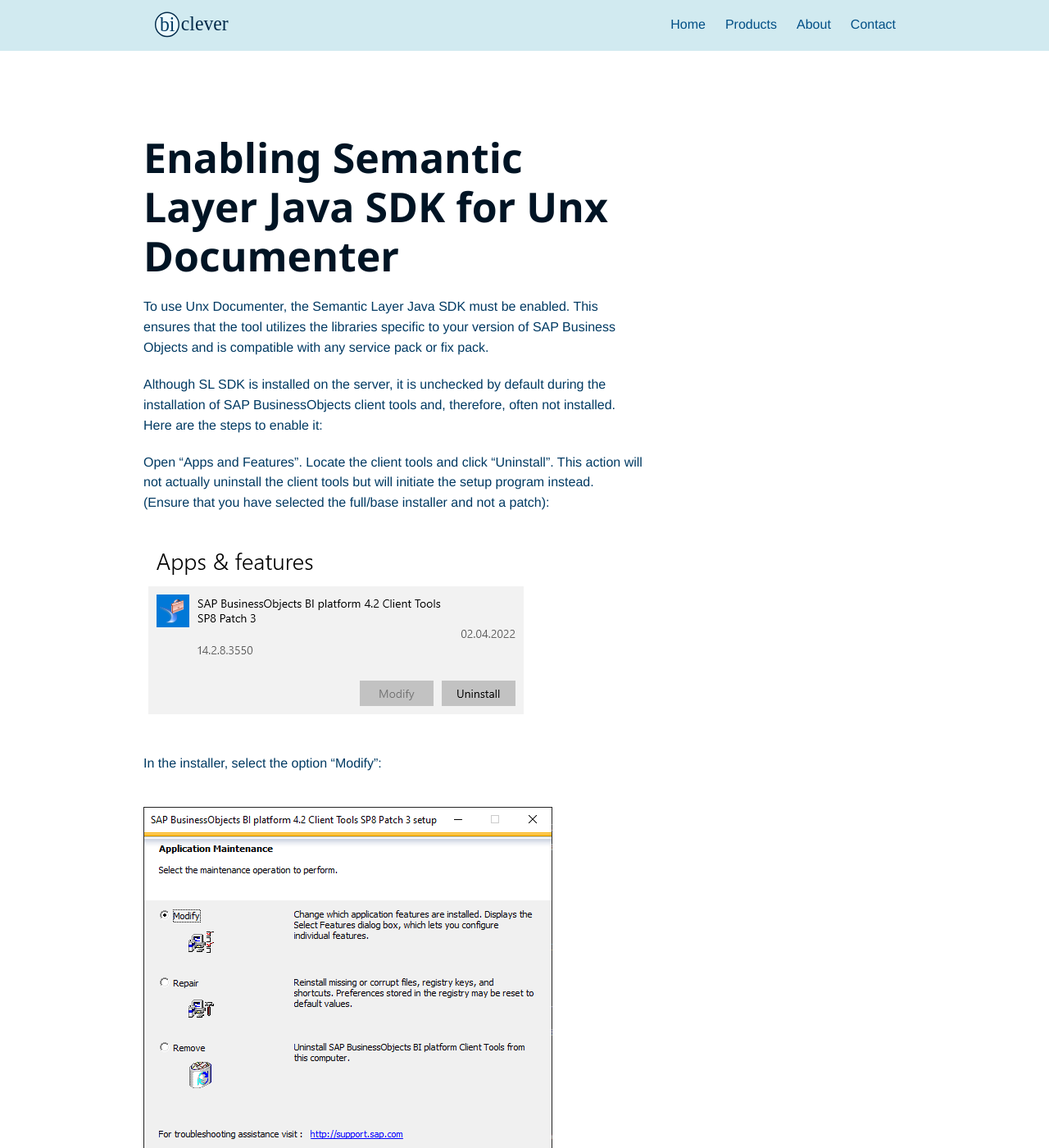
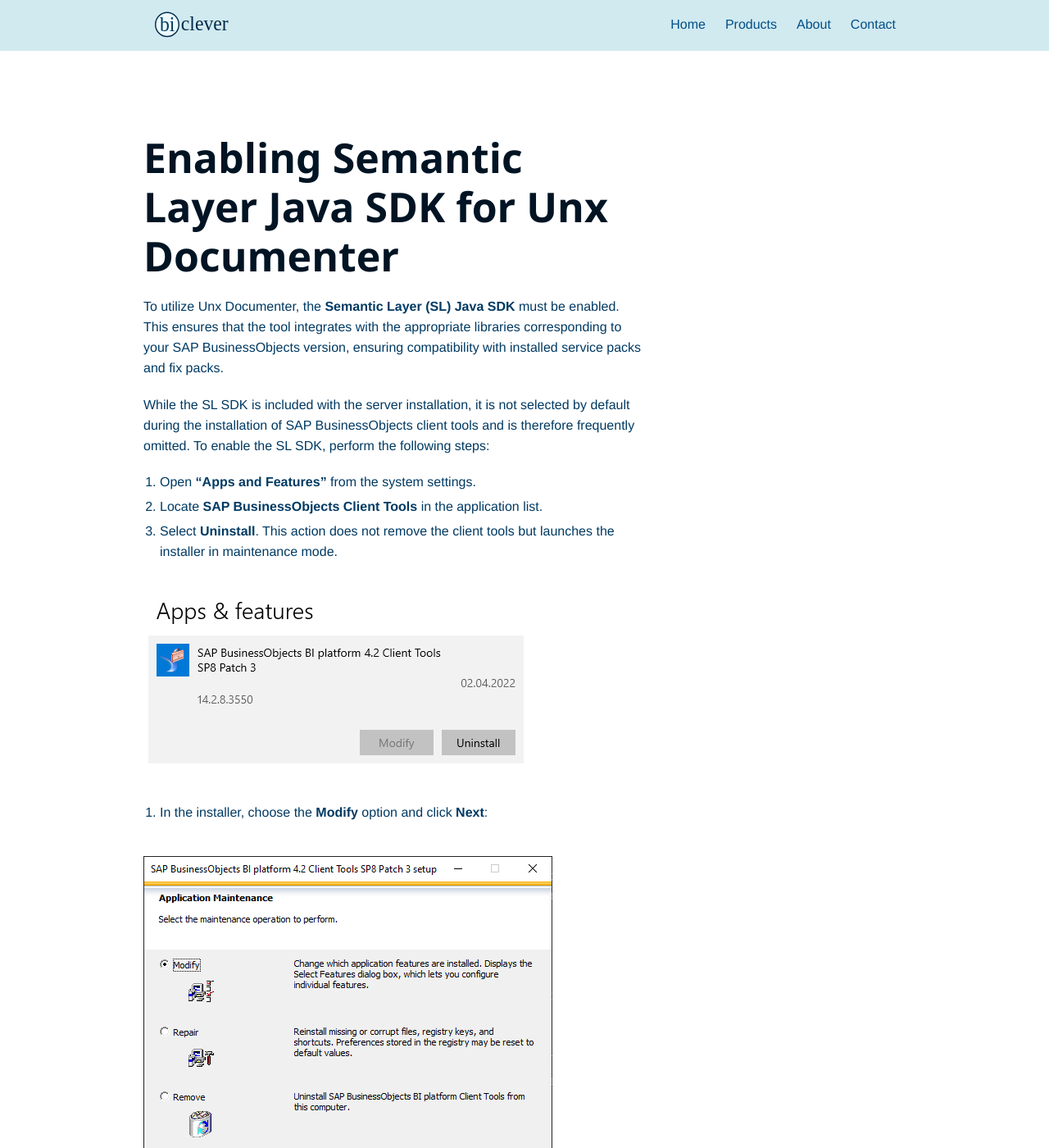
Before and after one commit to biclever/biclever.github.io, a Jekyll site: the page built from _pages/how-to-enable-semantic-layer-sdk.md, in a window 1280 px wide and 1400 px high. Shown: the whole window at 82% size. Built offline with Jekyll 4.4.1, drawn with Linux system fonts in a browser that asks for light colours; some of the changed text lies outside the part shown.

Commit message:
doc update

```diff
--- a/_pages/how-to-enable-semantic-layer-sdk.md
+++ b/_pages/how-to-enable-semantic-layer-sdk.md
@@ -4,19 +4,21 @@
 weight: 3
 ---
 
-To use Unx Documenter, the Semantic Layer Java SDK must be enabled. This ensures that the tool utilizes the libraries specific to your version of SAP Business Objects and is compatible with any service pack or fix pack.
+To utilize Unx Documenter, the **Semantic Layer (SL) Java SDK** must be enabled. This ensures that the tool integrates with the appropriate libraries corresponding to your SAP BusinessObjects version, ensuring compatibility with installed service packs and fix packs.
 
-Although SL SDK is installed on the server, it is unchecked by default during the installation of SAP BusinessObjects client tools and, therefore, often not installed. Here are the steps to enable it:
+While the SL SDK is included with the server installation, it is not selected by default during the installation of SAP BusinessObjects client tools and is therefore frequently omitted. To enable the SL SDK, perform the following steps:
 
-Open "Apps and Features". Locate the client tools and click "Uninstall". This action will not actually uninstall the client tools but will initiate the setup program instead. (Ensure that you have selected the full/base installer and not a patch):
+1. Open **"Apps and Features"** from the system settings.
+2. Locate **SAP BusinessObjects Client Tools** in the application list.
+3. Select **Uninstall**. This action does not remove the client tools but launches the installer in maintenance mode.
 
 ![Windows 10](/images/pages/windows10.png)
 
-In the installer, select the option "Modify":
+4. In the installer, choose the **Modify** option and click **Next**:
 
 ![Modify](/images/pages/sl-sdk-enable-02.png)
 
-Click "Next" for language selection. Add Semantic Layer Java SDK and complete the installation with "Next":
+5. Proceed to the language selection screen, then add the Semantic Layer Java SDK feature. Complete the modification by following the remaining prompts and clicking Next.
 
 ![Add Semantic Layer Java SDK](/images/pages/sl-sdk-enable-04.png)
 
```
